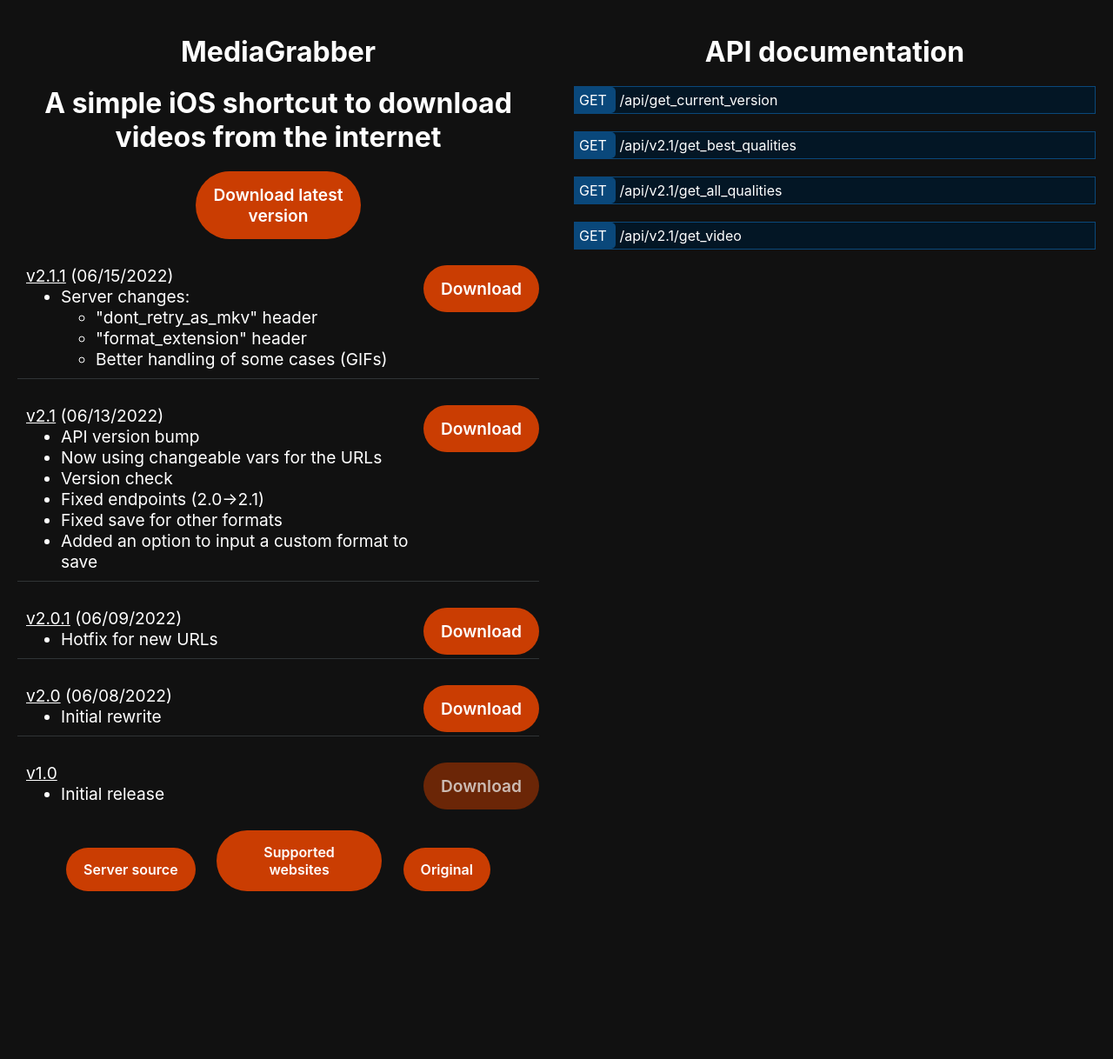
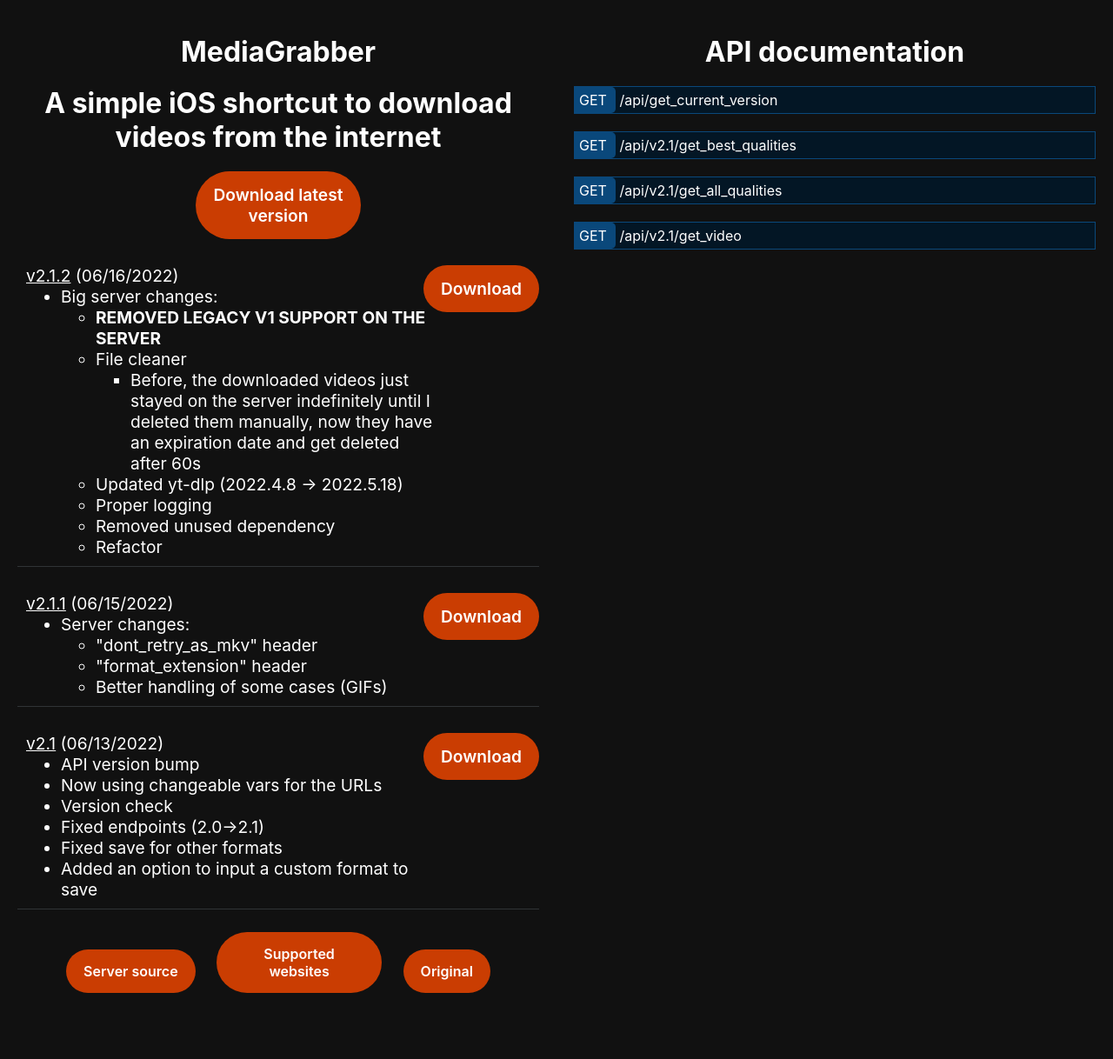
Before and after one commit to Nixuge/mediagrabber, a Flask app: page /index in a window 1280 px wide. Shown: the top 1218 px of the page at 87% size. Run offline with Flask 2, Linux system fonts and the light colour scheme.

Commit message:
Update index.html (v2.1.2)

```diff
--- a/server.py
+++ b/server.py
@@ -5,7 +5,6 @@ import threading
 from typing import Optional
 from flask import Flask, request, send_file, render_template, redirect
 import yt_dlp as ytdl
-import traceback
 import time
 import os
 import logging
--- a/templates/index.html
+++ b/templates/index.html
@@ -13,16 +13,45 @@
             <h1>MediaGrabber</h1>
             <h1>A simple iOS shortcut to download videos from the internet</h1>
             <a id="latestDownloadURL" class="button"
-                href="https://www.icloud.com/shortcuts/c132b3146d5b479ba9f6d46043d0071e">
+                href="https://www.icloud.com/shortcuts/d6f0262d29dc43f9b647455113d43699">
                 <div id="latestButton" class="innerbutton expandOutElement">Download latest version</div>
             </a>
 
             <div id="legacyReleases">
 
                 <div class="releaseTableView">
+                    <span class="releaseVersion">v2.1.2</span>
+                    <span class="releaseDate">(06/16/2022)</span>
+                    <a class="button right" href="https://www.icloud.com/shortcuts/d6f0262d29dc43f9b647455113d43699">
+                        <div class="innerbutton noanimation">Download</div>
+                    </a>
+                    <ul>
+                        <li>Big server changes:
+                            <ul>
+                                <li><b>REMOVED LEGACY V1 SUPPORT ON THE SERVER</b></li>
+                                <li>File cleaner<ul>
+                                        <li>
+                                            Before, the downloaded videos just stayed on the server indefinitely until I
+                                            deleted them manually, now they have an expiration date and get deleted
+                                            after 60s
+                                        </li>
+                                    </ul>
+                                </li>
+                                <li>Updated yt-dlp (2022.4.8 -> 2022.5.18)</li>
+                                <li>Proper logging</li>
+                                <li>Removed unused dependency</li>
+                                <li>Refactor</li>
+                            </ul>
+                        </li>
+                    </ul>
+                </div>
+
+                <hr class="solid">
+
+                <div class="releaseTableView">
                     <span class="releaseVersion">v2.1.1</span>
                     <span class="releaseDate">(06/15/2022)</span>
-                    <a class="button right" href="https://www.icloud.com/shortcuts/c233272f20e14a4cb37d084744591ad5">
+                    <a class="button right" href="https://www.icloud.com/shortcuts/c132b3146d5b479ba9f6d46043d0071e">
                         <div class="innerbutton noanimation">Download</div>
                     </a>
                     <ul>
@@ -116,10 +145,10 @@
                 </div>
                 <div id="endpointInfo_get_current_version" class="endpointInfo">
                     <h3 class="underline">Result</h3>
-                    <span>The endpoint should return the current API/Script version as a simple string<br>As an example: v2.1</span>
+                    <span>The endpoint should return the current API/Script version as a simple string<br>As an example:
+                        v2.1</span>
                 </div>
             </div>
-
 
             <div id="get_best_qualities">
                 <div class="endpoint GET" onclick="toggle_api('endpointInfo_get_best_qualities')">
@@ -148,25 +177,32 @@
                         <ul>
                             <li>Display name for the user<ul>
                                     <li>value: the format ID</li>
-                                <li>other (optional): Only on the "see all formats" key, made for easier handling on the iOS shortcut side. If present, value will always be True (but is irrelevant)</li>
-                            </ul></li>
+                                    <li>other (optional): Only on the "see all formats" key, made for easier handling on
+                                        the iOS shortcut side. If present, value will always be True (but is irrelevant)
+                                    </li>
+                                </ul>
+                            </li>
                         </ul>
                         <br>
                         As an example:
                         <ul>
                             <li>Best video (only)<ul>
                                     <li>value: bestvideo</li>
-                            </ul></li>
+                                </ul>
+                            </li>
                             <li>Best audio (only)<ul>
                                     <li>value: bestaudio</li>
-                            </ul></li>
+                                </ul>
+                            </li>
                             <li>Best video and best audio merged<ul>
                                     <li>value: bestvideo+bestaudio</li>
-                            </ul></li>
+                                </ul>
+                            </li>
                             <li>See all formats<ul>
                                     <li>value: null</li>
                                     <li>other: True</li>
-                            </ul></li>
+                                </ul>
+                            </li>
                         </ul>
                     </span>
                 </div>
@@ -199,26 +235,32 @@
                         <ul>
                             <li>Display name for the user<ul>
                                     <li>value: the format ID</li>
-                            </ul></li>
+                                </ul>
+                            </li>
                         </ul>
                         <br>
                         As an example:
                         <ul>
                             <li>303 (.webm) 1920x1080<ul>
                                     <li>value: 303</li>
-                            </ul></li>
+                                </ul>
+                            </li>
                             <li>Choose custom value<ul>
                                     <li>value: CUSTOM</li>
-                            </ul></li>
+                                </ul>
+                            </li>
                             <li>251 (.webm) audio only<ul>
                                     <li>value: 251</li>
-                            </ul></li>
+                                </ul>
+                            </li>
                             <li>278 (.webm) 256x144"<ul>
                                     <li>value: 278</li>
-                            </ul></li>
+                                </ul>
+                            </li>
                         </ul>
                         <br>
-                        Note that the "Choose custom value" entry will always be there and have a value of "CUSTOM" for easier handling on the iOS shortcut side.
+                        Note that the "Choose custom value" entry will always be there and have a value of "CUSTOM" for
+                        easier handling on the iOS shortcut side.
                     </span>
                 </div>
             </div>
@@ -293,6 +335,7 @@
             right: 0;
         }
     }
+
     @media only screen and (max-width: 1000px) {
         .api {
             padding-top: 100px;
@@ -300,6 +343,7 @@
 
 
     }
+
     .centered>*>*,
     .centered>*,
     .centered {
@@ -389,7 +433,7 @@
     #legacyReleases {
         border-radius: 5px;
         display: block;
-        height: 50%;
+        height: 55vh;
         overflow: auto;
     }
 
@@ -420,6 +464,7 @@
         padding: 5px !important;
         padding-right: 10px !important;
     }
+
     .GET {
         background-color: #031625;
     }
```
Lines whose indentation alone changed are shown as unchanged.
